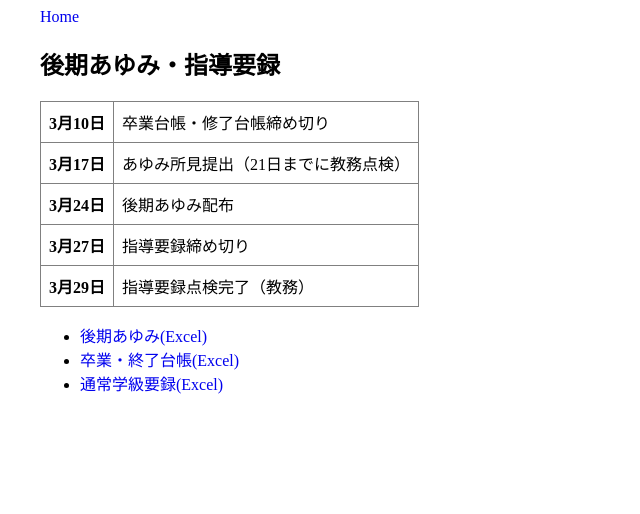
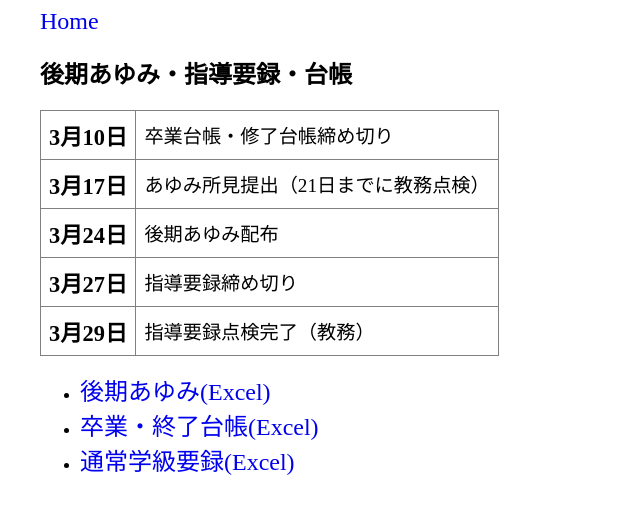
Before and after one commit to tokoshika/astro-deploy, an Astro site: page /astro-deploy/ayumi in a window 1280 px wide. Shown: the whole page, without its empty margins (0-640 px from the left). Built offline with nearby package versions, Linux system fonts and the light colour scheme; Astro itself is replaced by a stand-in of ours.

Commit message:
Add files via upload

```diff
--- a/src/pages/ayumi.astro
+++ b/src/pages/ayumi.astro
@@ -9,7 +9,7 @@
   <body>
     <section>
       <a href="https://tokoshika.github.io/astro-deploy/">Home</a>
-      <h1>後期あゆみ・指導要録</h1>
+      <h1>後期あゆみ・指導要録・台帳</h1>
 
       <table border="1" style="border-collapse: collapse">
         <tr>
@@ -64,16 +64,19 @@
     margin-right: 2rem;
   }
   th {
+    font-size: 1.4rem;
     padding: 0.5rem;
   }
 
   td {
+    font-size: 1.2rem;
     padding: 0.5rem;
   }
   .link-container {
     margin-top: 1rem;
   }
   a {
+    font-size: 1.5rem;
     margin-bottom: 1.5rem;
     text-decoration: none;
     cursor: pointer;
```
